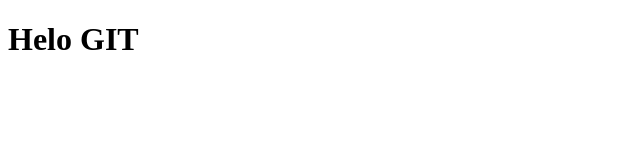
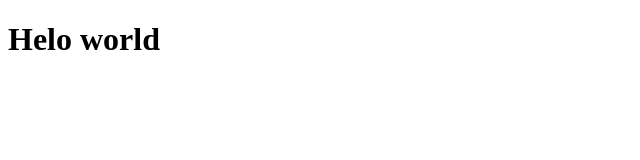
Before and after one commit to szypul86/git-course-4, a plain HTML site: page index.html in a window 1280 px wide. Shown: the full height of the page, 0-640 px from the left. Drawn offline with Linux system fonts and the light colour scheme.

Commit message:
hello world added to index.html

```diff
--- a/index.html
+++ b/index.html
@@ -8,7 +8,7 @@
 </head>
 <body>
     <h1>
-        Helo GIT
+        Helo world
     </h1>
 </body>
 </html>
```
